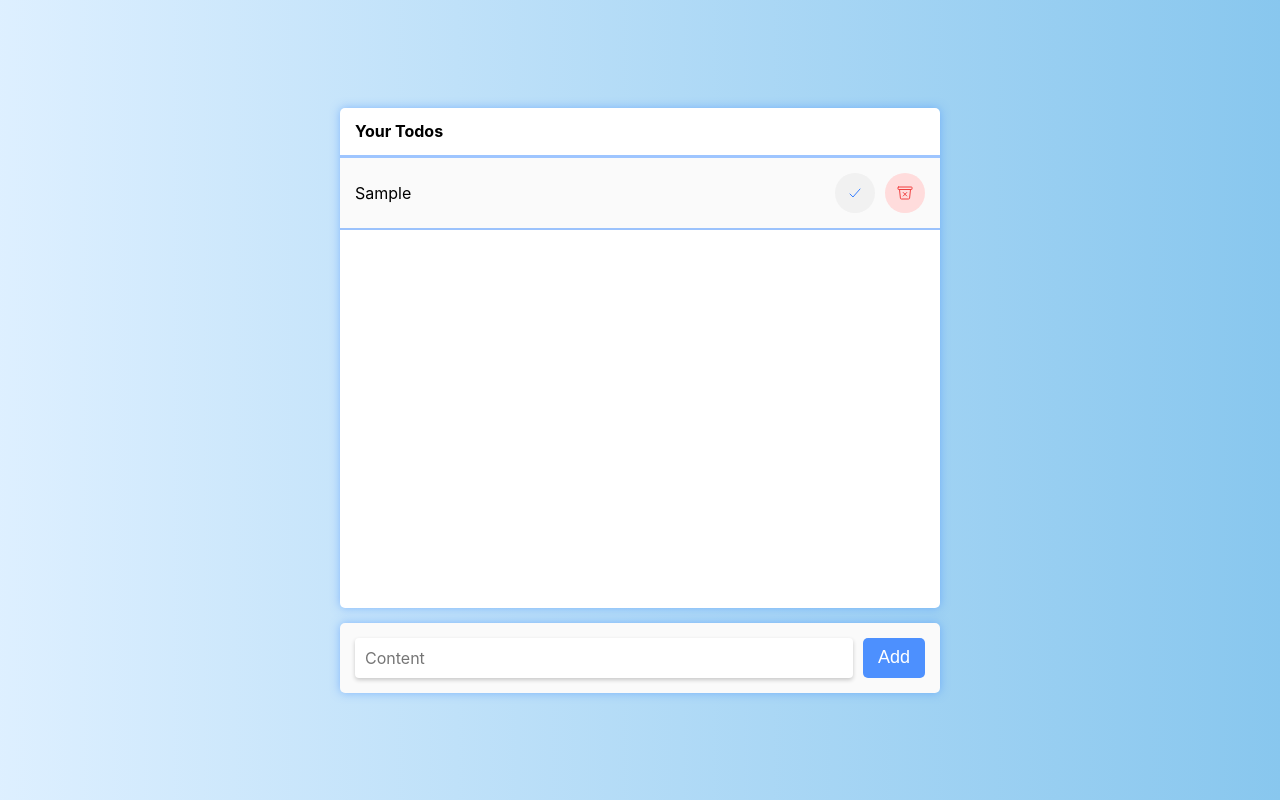
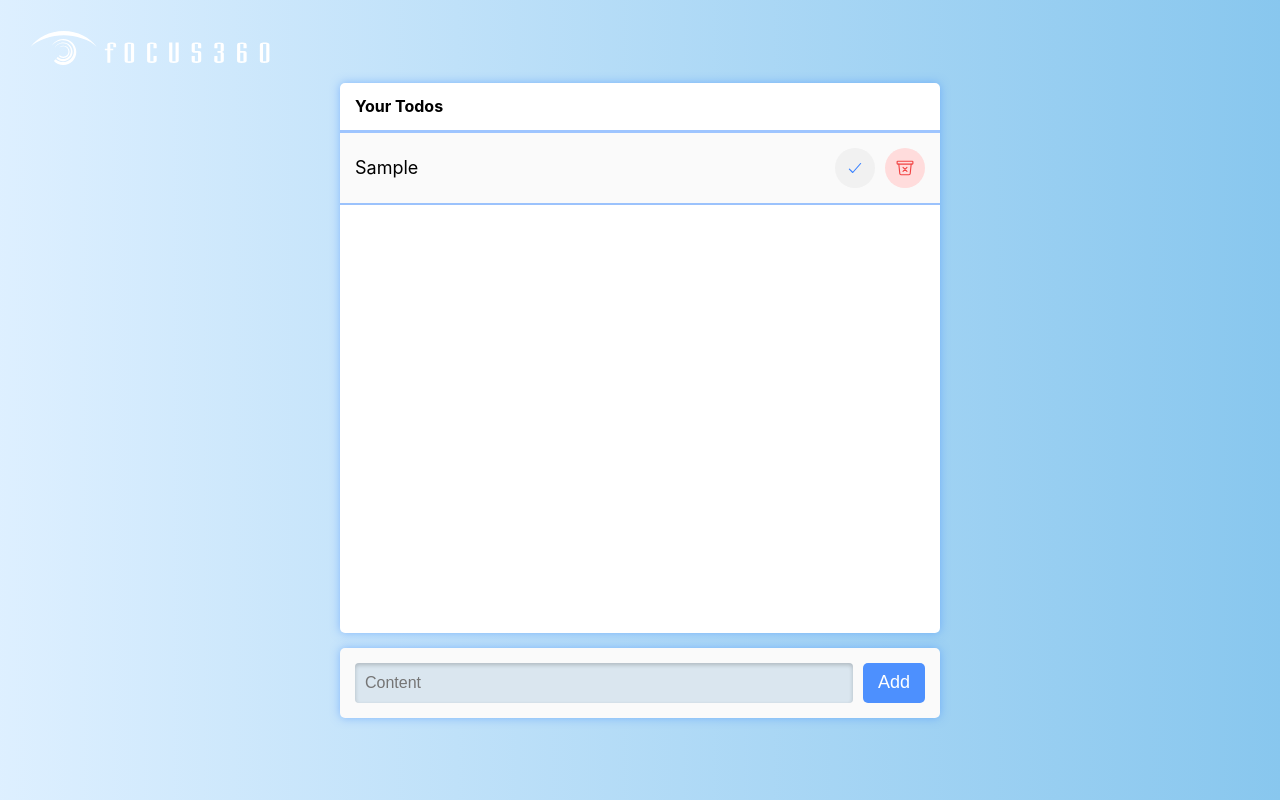
Before and after one commit to paulpark330/react-todo, a React (Create React App) app: page / in a window 1280 px wide. Both pictures are taken after typing "Sample" into the empty fields and a click on the button "Add". Built offline with nearby package versions, Linux system fonts and the light colour scheme.

Commit message:
built and deployed to firebase

```diff
--- a/public/index.html
+++ b/public/index.html
@@ -7,7 +7,7 @@
     <meta name="theme-color" content="#000000" />
     <meta
       name="description"
-      content="Web site created using create-react-app"
+      content="React Todo"
     />
     <link rel="apple-touch-icon" href="%PUBLIC_URL%/logo192.png" />
     <!--
@@ -24,7 +24,7 @@
       work correctly both with client-side routing and a non-root public URL.
       Learn how to configure a non-root public URL by running `npm run build`.
     -->
-    <title>React App</title>
+    <title>React Todo</title>
   </head>
   <body>
     <noscript>You need to enable JavaScript to run this app.</noscript>
--- a/src/App.module.scss
+++ b/src/App.module.scss
@@ -6,3 +6,9 @@
   align-items: center;
   justify-content: center;
 }
+
+.logo {
+  position: fixed;
+  top: 30px;
+  left: 30px;
+}
--- a/src/App.tsx
+++ b/src/App.tsx
@@ -1,5 +1,6 @@
 import { useEffect } from "react";
 import { useAppDispatch, useAppSelector } from "./hooks/hooks";
+import logo from './assets/focus360.svg'
 
 import styles from "./App.module.scss";
 import Todos from "./components/Todos/Todos";
@@ -15,7 +16,6 @@ const App = () => {
   }, [dispatch]);
 
   useEffect(() => {
-    console.log('updating localstorage', todos)
     dispatch(sendTodoData(todos));
   }, [todos, dispatch]);
 
@@ -26,6 +26,7 @@ const App = () => {
   return (
     <div className={styles.app}>
       {/* <DragDropContext onDragEnd={onDragEnd}> */}
+      <img className={styles.logo} src={logo} alt="logo" />
         <Todos />
       {/* </DragDropContext> */}
     </div>
--- a/src/components/NewTodo/NewTodo.module.scss
+++ b/src/components/NewTodo/NewTodo.module.scss
@@ -16,16 +16,14 @@
   padding: 0 10px;
   border: none;
   border-radius: 4px;
-  background-color: #fff;
+  background-color: #dae6ef;
   font-size: 16px;
-  font-family: inherit;
-  font-weight: inherit;
   color: inherit;
   outline: none;
 }
 .new_todo__input:focus {
   border-color: #4d90fe;
-  box-shadow: 0 2px 4px rgba(0, 0, 0, 0.2);
+  box-shadow: inset 0 2px 4px rgb(0 0 0 / 20%);
 }
 .new_todo__button {
   height: 40px;
--- a/src/components/NewTodo/NewTodo.tsx
+++ b/src/components/NewTodo/NewTodo.tsx
@@ -1,11 +1,10 @@
 import { useRef, useId } from "react";
 import { useAppDispatch } from "../../hooks/hooks";
-import Todo from "../../models/todo";
 import { addTodo } from "../../store/todo-slice";
 
 import styles from "./NewTodo.module.scss";
 
-const NewTodo: React.FC<{}> = (props) => {
+const NewTodo: React.FC = () => {
   const inputContentRef = useRef<HTMLInputElement>(null);
   const id = useId();
   const dispatch = useAppDispatch();
@@ -13,14 +12,15 @@ const NewTodo: React.FC<{}> = (props) => {
   const handleSubmit = async (e: React.FormEvent<HTMLFormElement>) => {
     e.preventDefault();
 
-    if (inputContentRef.current?.value === "") {
-      alert("Please fill in all fields");
+    if (inputContentRef.current?.value.trim() === "") {
       return;
     }
 
     const content = inputContentRef.current!.value;
 
-    dispatch(addTodo({ id: `${id}${uniqueID()}`, content, completed: false }));
+    const UID = `${id}${uniqueID()}`;
+
+    dispatch(addTodo({ id: UID, content, completed: false }));
 
     inputContentRef.current!.value = "";
     inputContentRef.current?.focus();
--- a/src/components/TodoItem/TodoItem.module.scss
+++ b/src/components/TodoItem/TodoItem.module.scss
@@ -6,11 +6,12 @@
   min-height: 50px;
   color: black;
   padding: 15px;
+  font-size: 18px;
   background-color: #fafafa;
   transition: 0.2s ease-in-out;
   border-bottom: 2px solid rgba(63, 140, 255, 0.5);
   &.complete {
-    background-color: #c2fad2;
+    background-color: #d3ffdf;
   }
 }
 
@@ -18,8 +19,11 @@
   transition: 0.2s ease-in-out;
   color: black;
   user-select: none;
+  text-align: start;
+  max-width: 450px;
+  line-height: 1.2;
   &.complete {
-    color: #4dd272;
+    color: #389a53;
     text-decoration: line-through;
   }
 }
--- a/src/components/TodoItem/TodoItem.tsx
+++ b/src/components/TodoItem/TodoItem.tsx
@@ -1,45 +1,54 @@
 import { IonIcon } from "@ionic/react";
 import { checkmark, trashBinOutline } from "ionicons/icons";
-import React, { useEffect, useState } from "react";
+import { forwardRef, useEffect, useState } from "react";
 import { useAppDispatch } from "../../hooks/hooks";
 import Todo from "../../models/todo";
 import { deleteTodo, updateTodo } from "../../store/todo-slice";
 import styles from "./TodoItem.module.scss";
 
-const TodoItem: React.FC<{ todo: Todo }> = (props) => {
-  const { todo } = props;
-  const [completed, setCompleted] = useState(todo.completed);
+interface Props {
+  todo: Todo;
+}
+export type Ref = HTMLDivElement;
+
+const TodoItem = forwardRef<Ref, Props>((props, ref) => {
+  const { id, content, completed } = props.todo;
+  const [isCompleted, setIsCompleted] = useState(completed);
   const dispatch = useAppDispatch();
 
-  // function to change completed status to opposite
   const toggleCompleted = () => {
-    setCompleted((prevState) => !prevState);
-  }
+    setIsCompleted((prevState) => !prevState);
+  };
 
   const handleDelete = () => {
-    dispatch(deleteTodo(todo.id))
-  }
+    dispatch(deleteTodo(id));
+  };
 
   useEffect(() => {
-    dispatch(updateTodo({id: todo.id, content: todo.content, completed}))
-  }, [completed, dispatch])
+    dispatch(updateTodo({ id: id, content: content, completed: isCompleted }));
+  }, [id, content, isCompleted, dispatch]);
 
-  const status = completed ? styles.complete : styles.incomplete;
-
+  const status = isCompleted ? styles.complete : styles.incomplete;
 
   return (
-    <div className={`${styles.todo_item_container} ${status}`}>
-      <p className={`${styles.todo_item_content} ${status}`}>{todo.content}</p>
+    <div ref={ref} className={`${styles.todo_item_container} ${status}`}>
+      <p className={`${styles.todo_item_content} ${status}`}>{content}</p>
       <div className={styles.todo_item_actions}>
-        <div onClick={toggleCompleted} className={`${styles.todo_item_icon} ${status}`}>
-          <IonIcon color={completed ? 'light' : 'primary'} icon={checkmark} />
+        <div
+          onClick={toggleCompleted}
+          className={`${styles.todo_item_icon} ${status}`}
+        >
+          <IonIcon color={isCompleted ? "light" : "primary"} icon={checkmark} />
         </div>
-        <div onClick={handleDelete} className={`${styles.todo_item_icon} ${styles.delete}`}>
+        <div
+          onClick={handleDelete}
+          className={`${styles.todo_item_icon} ${styles.delete}`}
+        >
           <IonIcon color="danger" icon={trashBinOutline} />
         </div>
       </div>
     </div>
   );
-};
+});
 
 export default TodoItem;
--- a/src/components/Todos/Todos.module.scss
+++ b/src/components/Todos/Todos.module.scss
@@ -6,8 +6,6 @@
   background-color: white;
   width: 90%;
   max-width: 600px;
-  // height: 500px;
-
 }
 
 .todos_header {
@@ -22,10 +20,7 @@
 .todos_main {
   overflow-y: scroll;
   width: 100%;
-  height: 450px;
-  &::-webkit-scrollbar {
-    display: none;
-  }
+  height: 500px;
 }
 
 
--- a/src/components/Todos/Todos.tsx
+++ b/src/components/Todos/Todos.tsx
@@ -1,4 +1,4 @@
-import { useState } from "react";
+import { createRef, useCallback, useEffect, useRef } from "react";
 
 import TodoItem from "../TodoItem/TodoItem";
 import styles from "./Todos.module.scss";
@@ -8,8 +8,26 @@ import { useAppSelector } from "../../hooks/hooks";
 
 const Todos: React.FC = () => {
   const todos = useAppSelector((state) => state.todos);
+  const todoMainRef = useRef<HTMLDivElement>(null);
+  const refs = todos.items.reduce((acc: any, item) => {
+    acc[item.id] = createRef<HTMLDivElement>();
+    return acc;
+  }, {});
+
+  const { items } = todos;
 
   let todoList;
+
+  const scrollToTodo = useCallback(
+    (id: string) => {
+      refs[id].current.scrollIntoView({
+        behavior: "smooth",
+        block: "nearest",
+      });
+      console.log("scrollPosition", refs[id].current.scrollTop);
+    },
+    [refs]
+  );
 
   if (!todos.items || todos.items.length === 0) {
     todoList = (
@@ -18,14 +36,20 @@ const Todos: React.FC = () => {
       </div>
     );
   } else {
-    todoList = todos.items.map((item) => (
-      <TodoItem key={item.id} todo={item} />
-    ));
+    todoList = todos.items.map((item) => {
+      return <TodoItem ref={refs[item.id]} key={item.id} todo={item} />;
+    });
   }
+
+  useEffect(() => {
+    if (items.length > 0) {
+      scrollToTodo(todos.items[items.length - 1].id);
+    }
+  }, [items.length, scrollToTodo, todos.items]);
 
   return (
     <>
-      <div className={styles.todos_container}>
+      <div ref={todoMainRef} className={styles.todos_container}>
         <div className={styles.todos_header}>
           <h1>Your Todos</h1>
         </div>
--- a/src/store/todo-actions.ts
+++ b/src/store/todo-actions.ts
@@ -2,7 +2,7 @@ import Todo from "../models/todo";
 import { replaceTodo, TodoState } from "./todo-slice";
 
 export const fetchTodoData = () => {
-  return async (dispatch: (arg0: { payload: { items: Todo[] } }) => void) => {
+  return (dispatch: (arg0: { payload: { items: Todo[] } }) => void) => {
     const todoData = JSON.parse(
       localStorage.getItem("todoData") || '{ "items": [] }'
     );
--- a/src/store/todo-slice.ts
+++ b/src/store/todo-slice.ts
@@ -19,7 +19,6 @@ const todoSlice = createSlice({
     },
     addTodo(state, action: PayloadAction<Todo>) {
       const newTodo = action.payload;
-      console.log("newTodo", newTodo);
       state.items.push({
         id: newTodo.id,
         content: newTodo.content,
```
Also changed, not shown: src/assets/focus360.svg (added), src/store/index.ts (line endings or trailing spaces), 12 other files (tests, documents, lock files or other folders).
